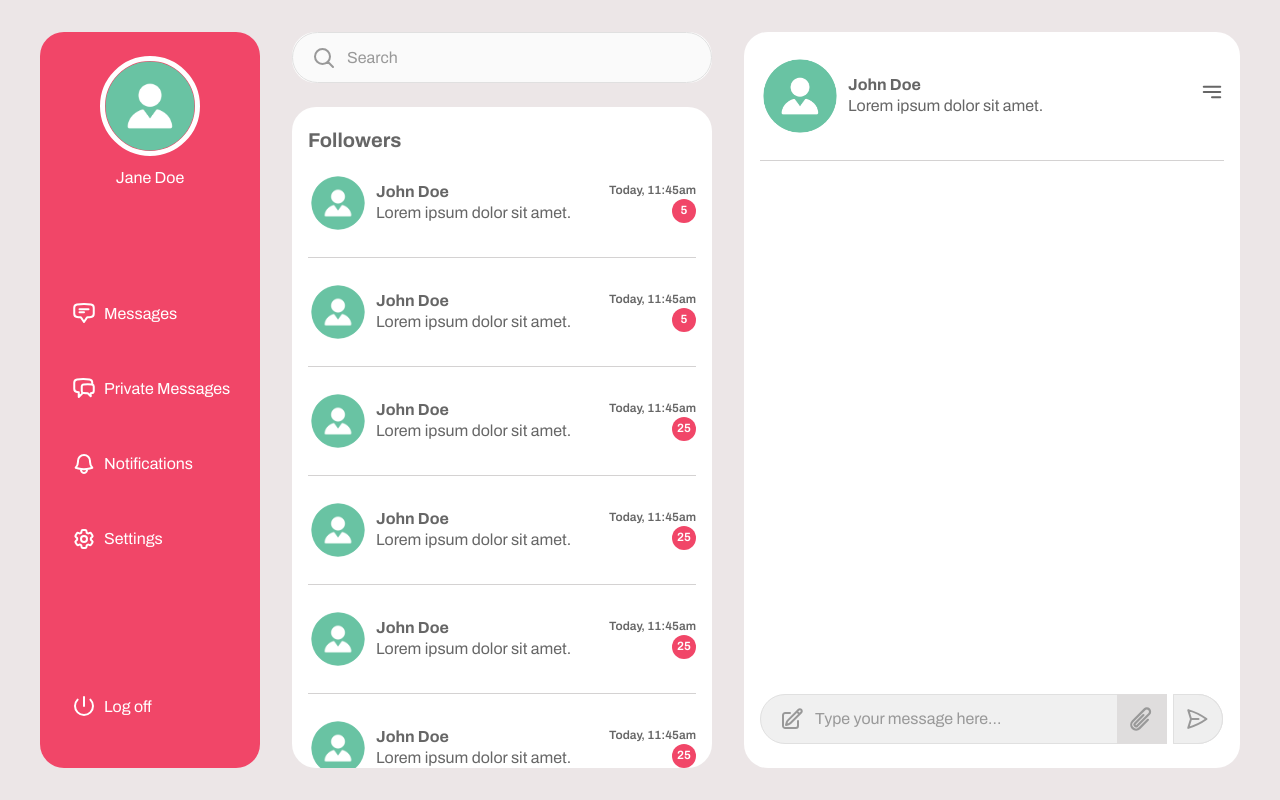
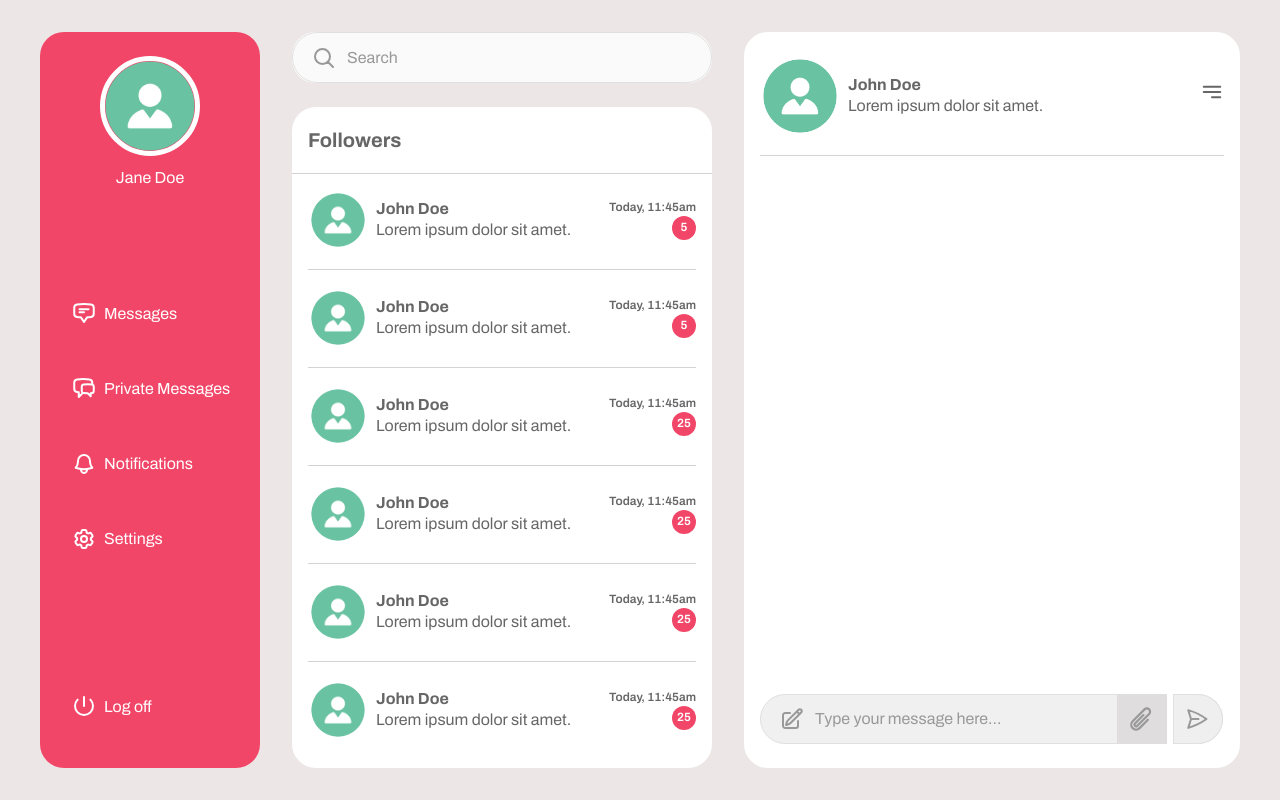
Before and after one commit to eightrix/scoopty, a website: page index.html in a window 1280 px wide. Drawn offline with Linux system fonts and the light colour scheme.

Commit message:
feat: add header and footer sections to contact section

```diff
--- a/index.html
+++ b/index.html
@@ -161,9 +161,8 @@
           </form>
         </div>
 
+        <div class="contact__heading">Followers</div>
         <div class="contact__item">
-          <div class="heading">Followers</div>
-
           <div class="follower">
             <figure>
               <img
@@ -279,6 +278,7 @@
             </div>
           </div>
         </div>
+        <div class="contact__footer"></div>
       </div>
 
       <div class="message">
--- a/sass/layout/_app.scss
+++ b/sass/layout/_app.scss
@@ -35,7 +35,7 @@
         img {
           max-width: 100%;
           height: 10rem;
-          border: 5px solid white;
+          border: 5px solid #fff;
           border-radius: 50%;
           cursor: pointer;
         }
@@ -87,9 +87,10 @@
     gap: 2.4rem;
 
     &__search,
-    &__item {
+    &__heading,
+    &__item,
+    &__footer {
       background-color: #fff;
-      border-radius: $border-radius-primary;
     }
 
     &__search {
@@ -98,6 +99,16 @@
       left: 0;
 
       width: 100%;
+      border-radius: $border-radius-primary;
+    }
+
+    &__heading {
+      padding: 1.6rem;
+      font-size: 2rem;
+      font-weight: 700;
+      border-top-left-radius: $border-radius-primary;
+      border-top-right-radius: $border-radius-primary;
+      border-bottom: 1px solid #d4d2d2;
     }
 
     &__item {
@@ -105,15 +116,17 @@
       flex-direction: column;
       gap: 1.6rem;
 
-      padding: 1.6rem;
+      margin: -2.4rem 0;
+      padding: 1.6rem 1.6rem 0;
       overflow-y: auto;
       scrollbar-width: thin;
-      scrollbar-color: #ddd7d8 #ece6e7;
+      scrollbar-color: #ddd7d8 #fff;
+    }
 
-      .heading {
-        font-size: 2rem;
-        font-weight: 700;
-      }
+    &__footer {
+      padding: 1.2rem;
+      border-bottom-left-radius: $border-radius-primary;
+      border-bottom-right-radius: $border-radius-primary;
     }
   }
 
@@ -123,11 +136,11 @@
     align-items: center;
     gap: 0.8rem;
 
-    padding-bottom: 0.8rem;
-    margin-bottom: 0.8rem;
+    padding-bottom: 0.2rem;
+    margin-bottom: 0.2rem;
 
     &:not(:last-child) {
-      padding-bottom: 2.4rem;
+      padding-bottom: 1.9rem;
       border-bottom: 1px solid #d4d2d2;
     }
 
```
Also changed, not shown: public/assets/css/app.css, 1 other file.
